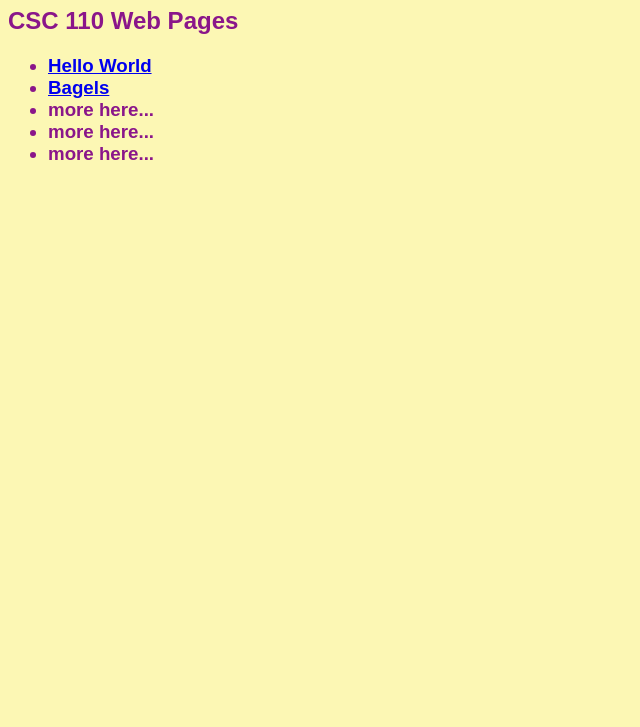
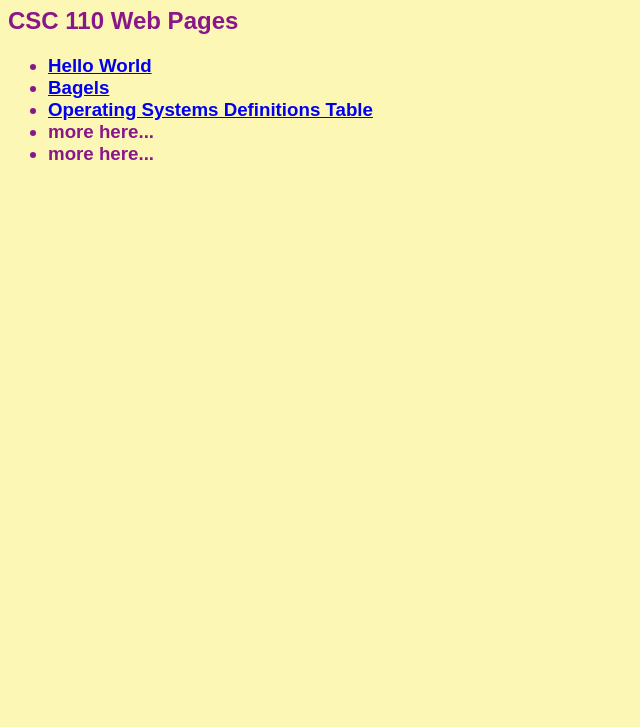
Before and after one commit to sstrack-pvcc/sstrack-pvcc.github.io, a plain HTML site: page index.html in a window 1280 px wide. Shown: the part 73-800 px from the top of the page, without its empty margins (0-640 px from the left). Drawn offline with Linux system fonts and the light colour scheme.

Commit message:
index.html

```diff
--- a/index.html
+++ b/index.html
@@ -12,7 +12,7 @@
 <ul>
   <li><a href="helloworld.html">Hello World</a></li>
   <li><a href="bagels.html">Bagels</a></li>
-  <li>more here...</li>
+  <li><a href="opsys.html">Operating Systems Definitions Table</a></li>
   <li>more here...</li>
   <li>more here...</li>
 </ul>
```
